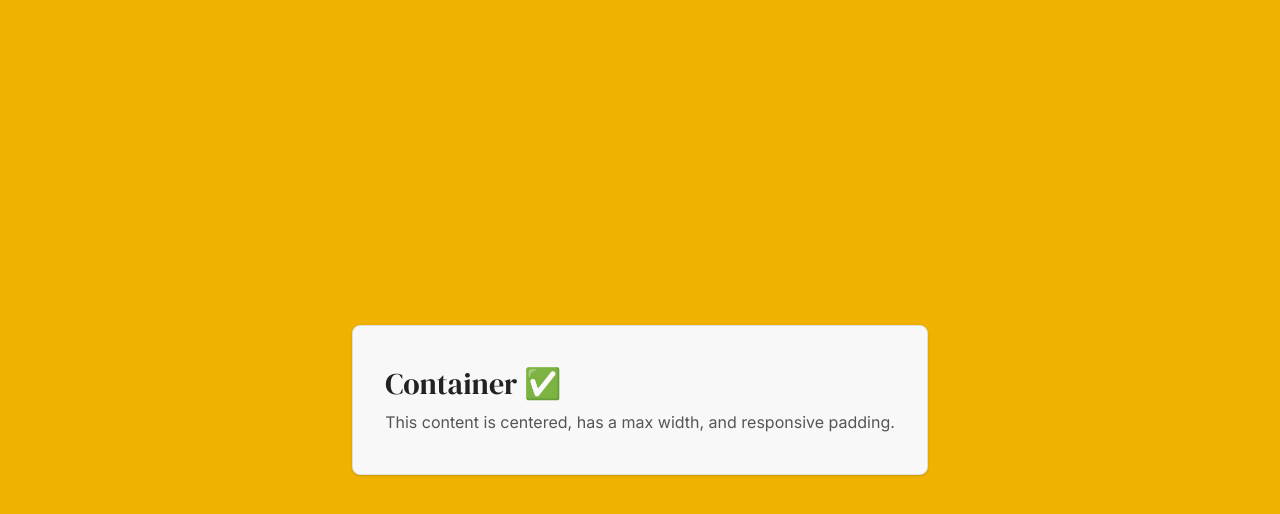
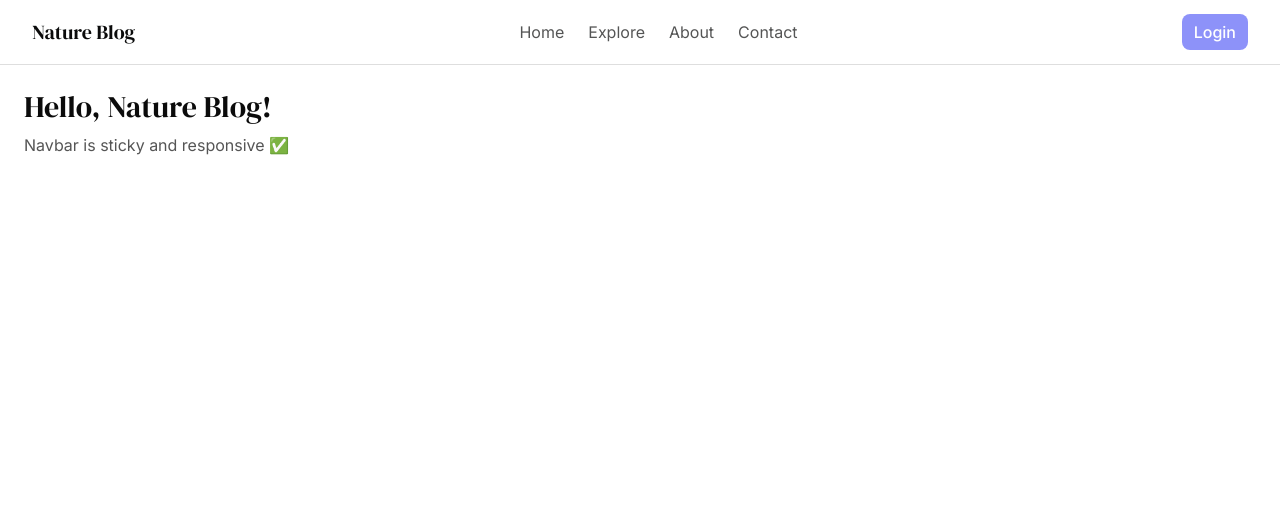
Before and after one commit to vishalp0407/nature-blog, a React (Vite) app in the folder client/: page / in a window 1280 px wide. Shown: the top 514 px of the page. Built offline with nearby package versions, Linux system fonts and the light colour scheme.

Commit message:
feat(navbar): add responsive sticky navbar split into small components

```diff
--- a/client/package.json
+++ b/client/package.json
@@ -11,7 +11,8 @@
   },
   "dependencies": {
     "react": "^19.1.1",
-    "react-dom": "^19.1.1"
+    "react-dom": "^19.1.1",
+    "react-router-dom": "^7.8.2"
   },
   "devDependencies": {
     "@eslint/js": "^9.33.0",
--- a/client/src/App.jsx
+++ b/client/src/App.jsx
@@ -1,14 +1,19 @@
-import Container from "@components/Container";
+import React from "react";
+import Header from "@components/Header";
 
 const App = () => {
   return (
-    <div className=" text-foreground min-h-screen flex items-center bg-yellow-500">
-      <Container className="py-10 bg-card text-card-foreground rounded-lg border border-border shadow">
-        <h1 className="font-serif text-3xl mb-2">Container ✅</h1>
-        <p className="font-sans text-muted-foreground">
-          This content is centered, has a max width, and responsive padding.
-        </p>
-      </Container>
+    <div>
+      {" "}
+      <div className="bg-background text-foreground min-h-screen">
+        <Header />
+        <main className="p-6">
+          <h1 className="font-serif text-3xl">Hello, Nature Blog!</h1>
+          <p className="font-sans text-muted-foreground mt-2">
+            Navbar is sticky and responsive ✅
+          </p>
+        </main>
+      </div>
     </div>
   );
 };
--- /dev/null
+++ b/client/src/components/Header/Logo.jsx
@@ -0,0 +1,14 @@
+import React from "react";
+
+const Logo = () => {
+  return (
+    <a
+      href="/"
+      className="text-xl font-serif text-foreground hover:text-accent transition"
+    >
+      Nature Blog
+    </a>
+  );
+};
+
+export default Logo;
--- /dev/null
+++ b/client/src/components/Header/MenuButton.jsx
@@ -0,0 +1,28 @@
+import React from "react";
+
+const MenuButton = ({ open, setOpen }) => {
+  return (
+    <button
+      className="md:hidden inline-flex items-center justify-center w-10 h-10 rounded-lg border border-border hover:bg-card"
+      aria-label="Toggle menu"
+      onClick={() => setOpen((v) => !v)}
+    >
+      <svg
+        aria-hidden="true"
+        viewBox="0 0 24 24"
+        className="w-5 h-5 text-foreground"
+        fill="none"
+        stroke="currentColor"
+        strokeWidth="2"
+      >
+        {open ? (
+          <path d="M6 18L18 6M6 6l12 12" />
+        ) : (
+          <path d="M4 6h16M4 12h16M4 18h16" />
+        )}
+      </svg>
+    </button>
+  );
+};
+
+export default MenuButton;
--- /dev/null
+++ b/client/src/components/Header/MobileMenu.jsx
@@ -0,0 +1,36 @@
+const LINKS = [
+  { label: "Home", href: "/" },
+  { label: "Explore", href: "/explore" },
+  { label: "About", href: "/about" },
+  { label: "Contact", href: "/contact" },
+];
+
+const MobileMenu = ({ open, setOpen }) => {
+  if (!open) return null;
+
+  return (
+    <div className="md:hidden border-t border-border bg-background">
+      <div className="px-4 py-3 space-y-2">
+        {LINKS.map((l) => (
+          <a
+            key={l.href}
+            href={l.href}
+            className="block px-2 py-2 rounded-lg hover:bg-card text-foreground"
+            onClick={() => setOpen(false)}
+          >
+            {l.label}
+          </a>
+        ))}
+        <a
+          href="/login"
+          className="block mt-2 px-2 py-2 rounded-lg bg-accent text-accent-foreground font-medium text-center hover:opacity-90"
+          onClick={() => setOpen(false)}
+        >
+          Login
+        </a>
+      </div>
+    </div>
+  );
+};
+
+export default MobileMenu;
--- /dev/null
+++ b/client/src/components/Header/NavLinks.jsx
@@ -0,0 +1,23 @@
+import React from "react";
+
+const LINKS = [
+  { label: "Home", href: "/" },
+  { label: "Explore", href: "/explore" },
+  { label: "About", href: "/about" },
+  { label: "Contact", href: "/contact" },
+];
+const NavLinks = () => {
+  return (
+    <ul className="hidden md:flex items-center gap-6 text-muted-foreground">
+      {LINKS.map((l) => (
+        <li key={l.href}>
+          <a href={l.href} className="hover:text-foreground transition">
+            {l.label}
+          </a>
+        </li>
+      ))}
+    </ul>
+  );
+};
+
+export default NavLinks;
--- a/client/src/components/Header/index.jsx
+++ b/client/src/components/Header/index.jsx
@@ -1,97 +1,40 @@
-import { useState } from "react";
+import React, { useState } from "react";
 
-const LINKS = [
-  { label: "Home", href: "/" },
-  { label: "Explore", href: "/explore" },
-  { label: "About", href: "/about" },
-  { label: "Contact", href: "/contact" },
-];
+import Logo from "./Logo";
+import NavLinks from "./NavLinks";
+import MenuButton from "./MenuButton";
+import MobileMenu from "./MobileMenu";
 
-export default function Header() {
+const Header = () => {
   const [open, setOpen] = useState(false);
 
   return (
-    <header className="sticky top-0 z-50 border-b border-slate-800 bg-slate-950/70 backdrop-blur">
+    <header className="sticky top-0 z-50 border-b border-border bg-background/70 backdrop-blur">
       <nav className="mx-auto max-w-7xl px-4 sm:px-6 lg:px-8 h-16 flex items-center justify-between">
         {/* Left: Logo */}
-        <a
-          href="/"
-          className="text-xl"
-          style={{ fontFamily: '"DM Serif Display", serif' }}
-        >
-          Nature Blog
-        </a>
+        <Logo />
 
         {/* Center: Links (desktop) */}
-        <ul className="hidden md:flex items-center gap-6 text-slate-300">
-          {LINKS.map((l) => (
-            <li key={l.href}>
-              {/* anchor for now; routing later */}
-              <a href={l.href} className="hover:text-slate-100 transition">
-                {l.label}
-              </a>
-            </li>
-          ))}
-        </ul>
+        <NavLinks />
 
-        {/* Right: Actions */}
+        {/* Right: Login button (desktop) */}
         <div className="hidden md:flex items-center gap-3">
           <a
             href="/login"
-            className="px-3 py-1.5 rounded-xl bg-emerald-500 hover:bg-emerald-400 text-slate-900 font-medium transition"
+            className="px-3 py-1.5 rounded-lg bg-accent text-accent-foreground font-medium hover:opacity-90 transition"
           >
             Login
           </a>
         </div>
 
-        {/* Mobile: Hamburger */}
-        <button
-          className="md:hidden inline-flex items-center justify-center w-10 h-10 rounded-lg border border-slate-800 hover:bg-slate-900"
-          aria-label="Open menu"
-          onClick={() => setOpen((v) => !v)}
-        >
-          {/* simple icon */}
-          <svg
-            aria-hidden="true"
-            viewBox="0 0 24 24"
-            className="w-5 h-5 text-slate-200"
-            fill="none"
-            stroke="currentColor"
-            strokeWidth="2"
-          >
-            {open ? (
-              <path d="M6 18L18 6M6 6l12 12" />
-            ) : (
-              <path d="M4 6h16M4 12h16M4 18h16" />
-            )}
-          </svg>
-        </button>
+        {/* Mobile Menu Toggle */}
+        <MenuButton open={open} setOpen={setOpen} />
       </nav>
 
-      {/* Mobile menu panel */}
-      {open && (
-        <div className="md:hidden border-t border-slate-800 bg-slate-950">
-          <div className="px-4 py-3 space-y-2">
-            {LINKS.map((l) => (
-              <a
-                key={l.href}
-                href={l.href}
-                className="block px-2 py-2 rounded-lg hover:bg-slate-900 text-slate-200"
-                onClick={() => setOpen(false)}
-              >
-                {l.label}
-              </a>
-            ))}
-            <a
-              href="/login"
-              className="block mt-2 px-2 py-2 rounded-lg bg-emerald-500 hover:bg-emerald-400 text-slate-900 font-medium text-center"
-              onClick={() => setOpen(false)}
-            >
-              Login
-            </a>
-          </div>
-        </div>
-      )}
+      {/* Mobile dropdown */}
+      <MobileMenu open={open} setOpen={setOpen} />
     </header>
   );
-}
+};
+
+export default Header;
--- a/client/src/components/Layouts/index.jsx
+++ b/client/src/components/Layouts/index.jsx
@@ -1,24 +1,22 @@
+import Container from "@components/Container";
 import React from "react";
-import Container from "@components/Container";
 
 const Layouts = ({ title, description, headerExtra = null, children }) => {
   return (
-    <div className="min-h-screen bg-slate-950 text-slate-100">
+    <div className="min-h-screen bg-background text-foreground">
+      {/* Header section */}
       {(title || description || headerExtra) && (
-        <div className="border-b border-slate-800">
+        <div className="border-b border-border">
           <Container className="py-6 md:py-8">
             <div className="flex flex-col gap-3 md:flex-row md:items-center md:justify-between">
               <div>
                 {title && (
-                  <h1
-                    className="text-2xl md:text-3xl tracking-tight"
-                    style={{ fontFamily: '"DM Serif Display", serif' }}
-                  >
+                  <h1 className="text-2xl md:text-3xl font-serif tracking-tight">
                     {title}
                   </h1>
                 )}
                 {description && (
-                  <p className="text-slate-400 mt-1">{description}</p>
+                  <p className="text-muted-foreground mt-1">{description}</p>
                 )}
               </div>
               {headerExtra && <div className="shrink-0">{headerExtra}</div>}
@@ -26,6 +24,8 @@ const Layouts = ({ title, description, headerExtra = null, children }) => {
           </Container>
         </div>
       )}
+
+      {/* Body section */}
       <main>
         <Container className="py-6 md:py-10">{children}</Container>
       </main>
```
Also changed, not shown: 1 other file (tests, documents, lock files or other folders).
